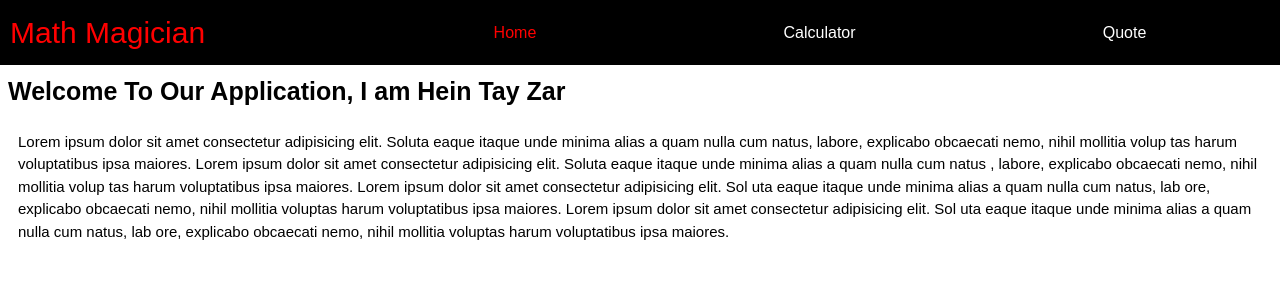
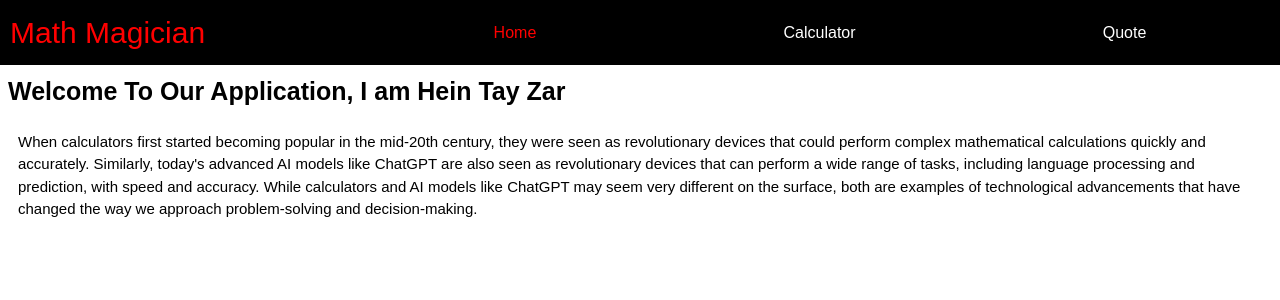
Before and after one commit to heintayzar-hm/math-magician, a React (Create React App) app: page /#/home in a window 1280 px wide. Shown: the top 300 px of the page. Built offline with nearby package versions, Linux system fonts and the light colour scheme; a web font is replaced by a local one.

Commit message:
Update readme

```diff
--- a/src/pages/HomePage.js
+++ b/src/pages/HomePage.js
@@ -21,20 +21,18 @@ class HomePage extends React.Component {
         <main style={style.main}>
           <h2 style={style.h2}> Welcome To Our Application, I am Hein Tay Zar</h2>
           <p style={style.p}>
-            Lorem ipsum dolor sit amet consectetur adipisicing elit.
-            Soluta eaque itaque unde minima alias a quam nulla cum natus,
-            labore, explicabo obcaecati nemo, nihil mollitia volup
-            tas harum voluptatibus ipsa maiores.
-            Lorem ipsum dolor sit amet consectetur adipisicing elit.
-            Soluta eaque itaque unde minima alias a quam nulla cum natus
-            , labore, explicabo obcaecati nemo, nihil mollitia volup
-            tas harum voluptatibus ipsa maiores.
-            Lorem ipsum dolor sit amet consectetur adipisicing elit. Sol
-            uta eaque itaque unde minima alias a quam nulla cum natus, lab
-            ore, explicabo obcaecati nemo, nihil mollitia voluptas harum voluptatibus ipsa maiores.
-            Lorem ipsum dolor sit amet consectetur adipisicing elit. Sol
-            uta eaque itaque unde minima alias a quam nulla cum natus, lab
-            ore, explicabo obcaecati nemo, nihil mollitia voluptas harum voluptatibus ipsa maiores.
+            When calculators first started becoming popular in the mid-20th century, they were seen
+            as revolutionary
+            devices that could perform complex mathematical calculations quickly and accurately.
+            Similarly,
+            today&apos;s advanced AI models like ChatGPT are also seen as revolutionary devices that
+            can perform a wide range
+            of tasks, including language processing and prediction, with speed and accuracy.
+            While calculators and AI
+            models like ChatGPT may seem very different on the surface, both are examples
+            of technological advancements
+            that have changed the way we approach problem-solving and decision-making.
+
           </p>
         </main>
       </>
--- a/src/pages/QuotePage.js
+++ b/src/pages/QuotePage.js
@@ -1,5 +1,5 @@
 import React from 'react';
-
+import quotes from './constant';
 // eslint-disable-next-line react/prefer-stateless-function
 class QuotePage extends React.Component {
   render() {
@@ -21,8 +21,9 @@ class QuotePage extends React.Component {
       <>
         <main style={style.main}>
           <h2 style={style.h2}>
-            Mathematics is not about calculation, equations, computations, or algorithms,
-            It is about understanding --- Willian Paul Thurston
+            {
+              quotes[Math.floor(Math.random() * quotes.length)]
+            }
           </h2>
         </main>
       </>
--- /dev/null
+++ b/src/pages/constant.js
@@ -0,0 +1,7 @@
+export default [
+  'Mathematics is not about calculation, equations, computations, or algorithms, It is about understanding --- Willian Paul Thurston',
+  'Computer science is no more about computers than astronomy is about telescopes - Edsger W. Dijkstra',
+  'The essence of mathematics is not to make simple things complicated, but to make complicated things simple. - Stan Gudder',
+  'Physics isnt the most important thing. Love is - Richard Feynman',
+  'The only way to learn mathematics is to do mathematics - Paul Halmos',
+];
```
Also changed, not shown: 1 other file (tests, documents, lock files or other folders).
